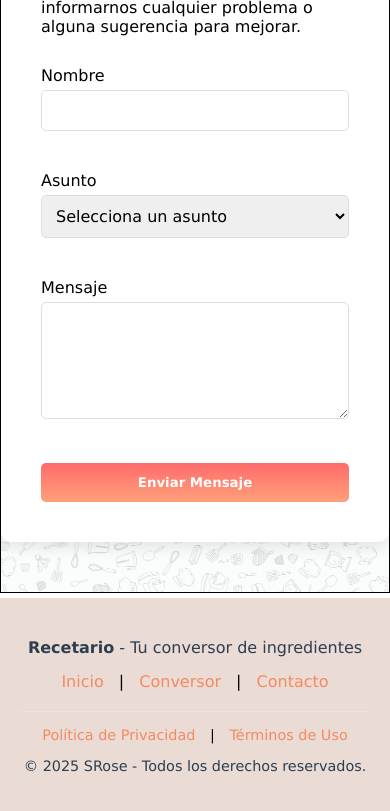
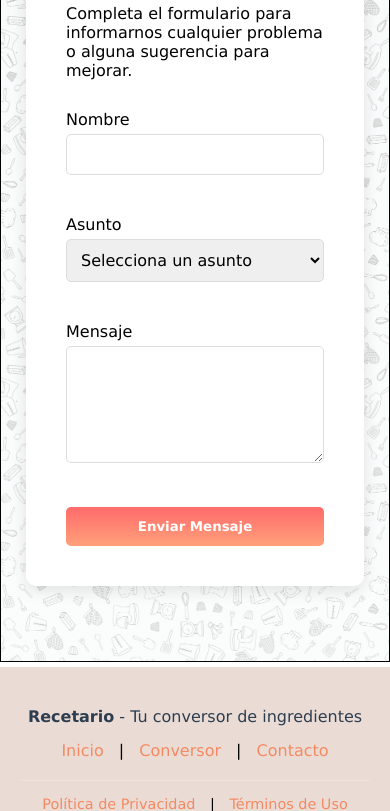
Before and after one commit to jc-job/Recetario, a plain HTML site: page formulario2.html in a window 390 px wide. Shown: the part 662-1473 px from the top of the page. Drawn offline with nearby package versions, Linux system fonts and the light colour scheme; files whose address does not match are found by name.

Commit message:
arreglo de espacios de los bordes ,css, eqivalencias y enformulario

```diff
--- a/css/style3.css
+++ b/css/style3.css
@@ -380,44 +380,11 @@ aside div{
         padding: 8px 12px; /* Reducir padding */
         font-size: 0.85em; /* Reducir tamaño de fuente */
     }
+/*FIN ENCABEZADO*/
+.container{
+    padding: 25px;
+}
 
-
-
-/*FIN ENCABEZADO*/
-/*
-    .header-container {
-        flex-direction: column;
-        text-align: center;
-    }
-
-    nav ul {
-        margin-top: 20px;
-        flex-direction: column;
-    }
-
-     nav ul li {
-         margin: 10px 0;
-     }
-
-     .hero-content h1 {
-         font-size: 2.5rem;
-     }
-
-    .menu-toggle {
-        display: block;
-        position: absolute;
-        top: 20px;
-        right: 20px;
-    }
-
-    .nav-menu {
-        display: none;
-    }
-
-    .nav-menu.active {
-        display: block;
-    }
-        */
  aside {
      max-width: 100%;
 }
--- a/css/style_eq.css
+++ b/css/style_eq.css
@@ -103,6 +103,10 @@ nav a:hover {
                       url(../img/fondo.png);
     background-size: 100%;
     justify-content: center;
+}
+.container {
+
+    padding: 40px;
 }
 
 /* ========================================= */
@@ -482,7 +486,7 @@ aside div{
 /* ========================================= */
 
 
-@media (max-width: 768px) {
+@media (max-width: 868px) {
   /*ENCABEZADO*/
     header{
         display: flex;
@@ -542,7 +546,10 @@ aside div{
 
 
 /*FIN ENCABEZADO*/
+    .container{
+    padding: 25px;
 
+    }
 
     .converter-section,
     .reference-section {
```
